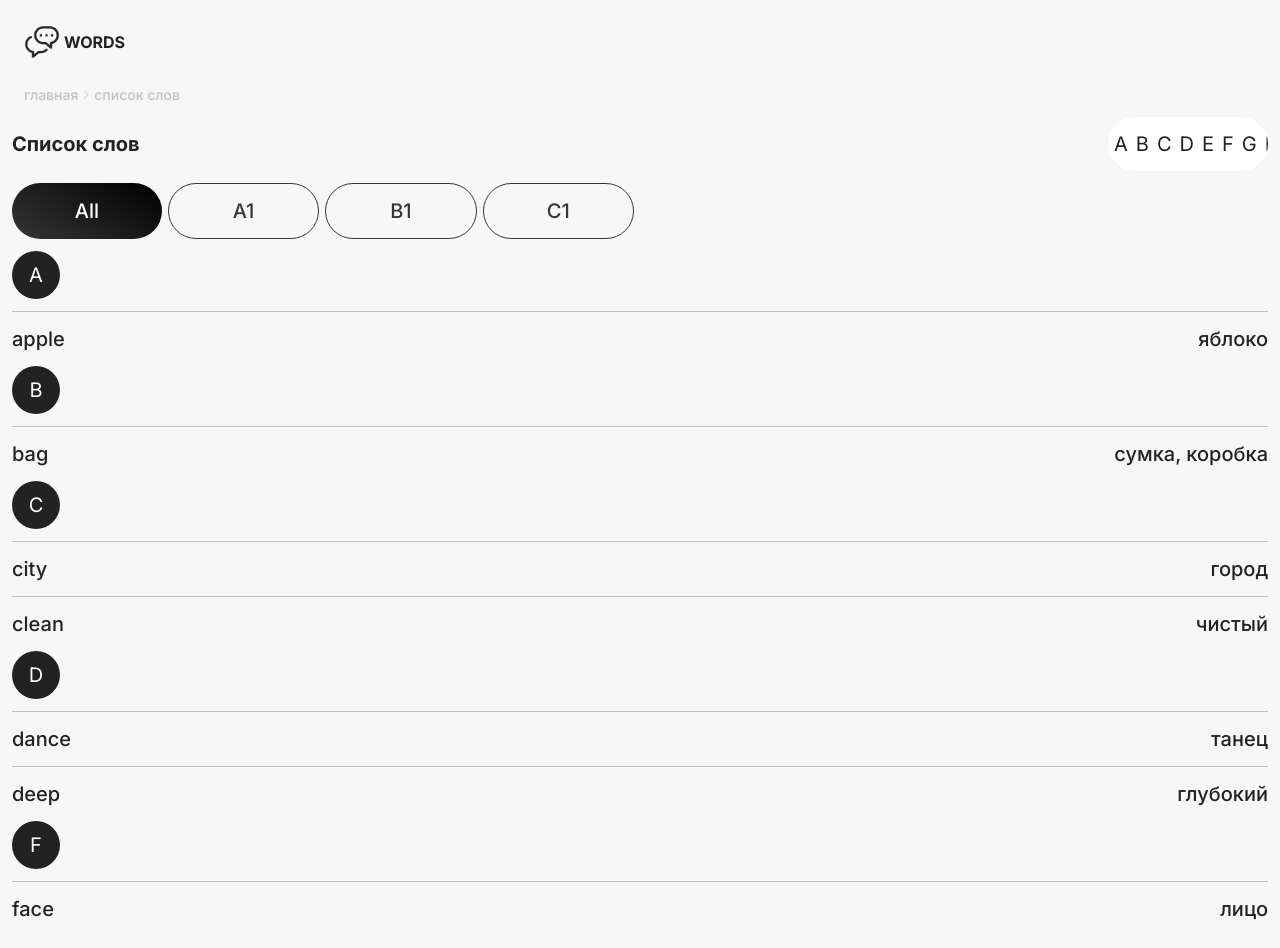
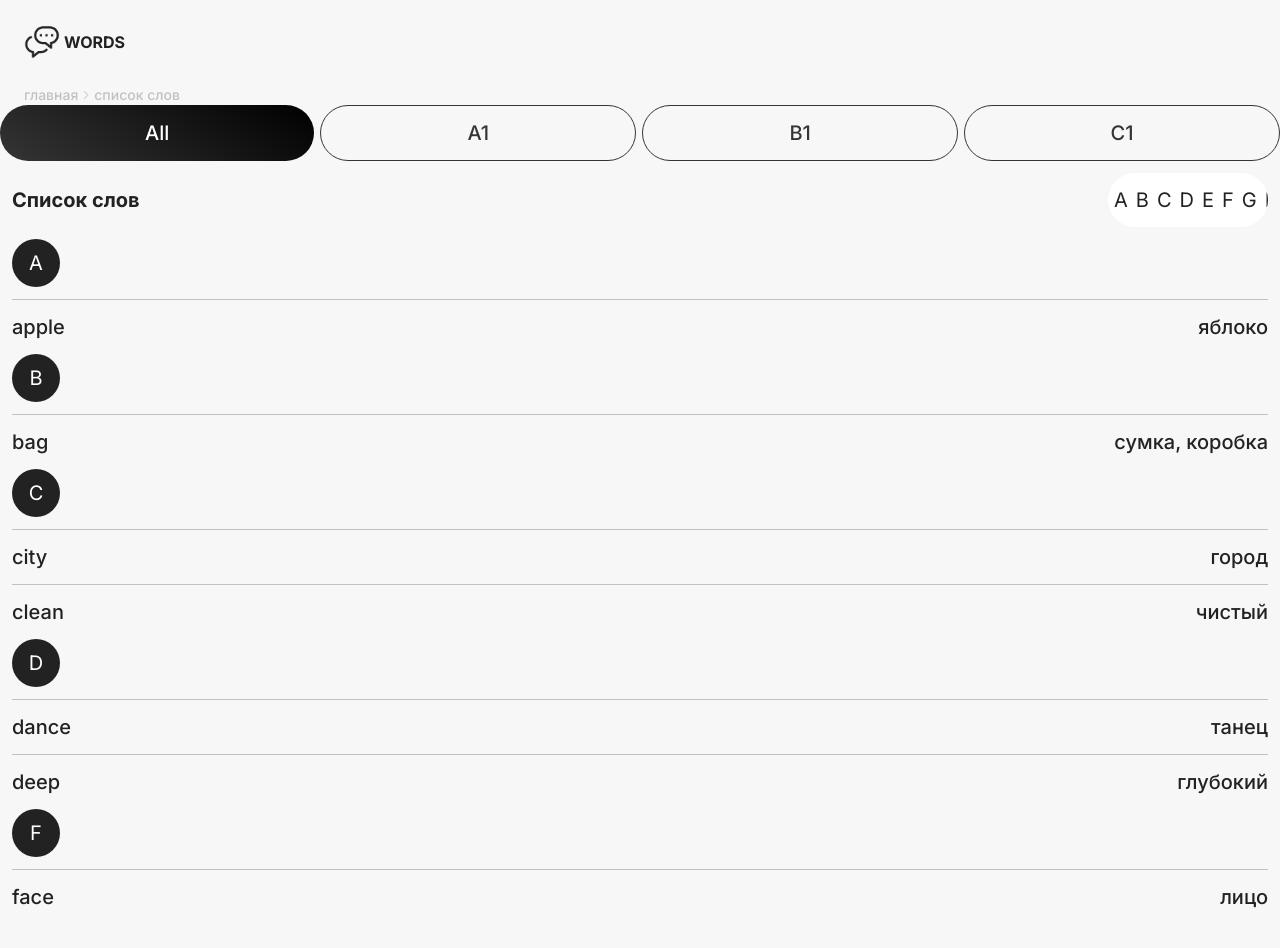
Before and after one commit to lletov/words, a React (Vite) app: page /#/wordslist in a window 1280 px wide. Built offline with nearby package versions, Linux system fonts and the light colour scheme; the HTML template or start-up script is replaced by a standard one.

Commit message:
feat: add filter base position

```diff
--- a/src/components/Filters.jsx
+++ b/src/components/Filters.jsx
@@ -7,7 +7,7 @@ export default function Filters ({ items, onSelect, selected }) {
   };
 
   return (
-    <div className="test-card-tip">
+    <div className="res-tip">
       {items.map((item) => (
         <button
           key={item}
--- a/src/components/WordsList.jsx
+++ b/src/components/WordsList.jsx
@@ -41,16 +41,20 @@ export const WordsList = () => {
         <div className='letter-pointer'>{currentLetter.toUpperCase()}</div>
         <div id={'letter-' + currentLetter}></div>
         <div className='word-list-row' key={w}>
-          <h2>{w}</h2>
-          <p>{getWordStatistic(w, statisticOn, statistic)}</p>
+          <div className="test-card-tip">
+            <h2>{w}</h2>
+            <p>{getWordStatistic(w, statisticOn, statistic)}</p>
+          </div>
           <h2>{words[w].translation.join(', ')}</h2>
       </div>
       </>
 
     } else {
       return <div className='word-list-row' key={w}>
-        <h2>{w}</h2>
-        <p>{getWordStatistic(w, statisticOn, statistic)}</p>
+        <div className="test-card-tip">
+            <h2>{w}</h2>
+            <p>{getWordStatistic(w, statisticOn, statistic)}</p>
+        </div>
         <h2>{words[w].translation.join(', ')}</h2>
       </div>
     }
@@ -60,14 +64,14 @@ return (
   <>
     <Breadcrumbs/>
     {/* <WordsListNav/> */}
-    <div className='word-list'>
-      <div style={{display: 'flex', alignItems: 'center'}}><h5>Список слов</h5></div>
-      <WordsListNav/>
-      <Filters
+    <Filters
         items={filterItems}
         onSelect={filterSelected}
         selected={selectedFilter}
       />
+    <div className='word-list'>
+      <div style={{display: 'flex', alignItems: 'center'}}><h5>Список слов</h5></div>
+      <WordsListNav/>
       <div className='word-list-list'>
         {wordsList}
       </div>
```
